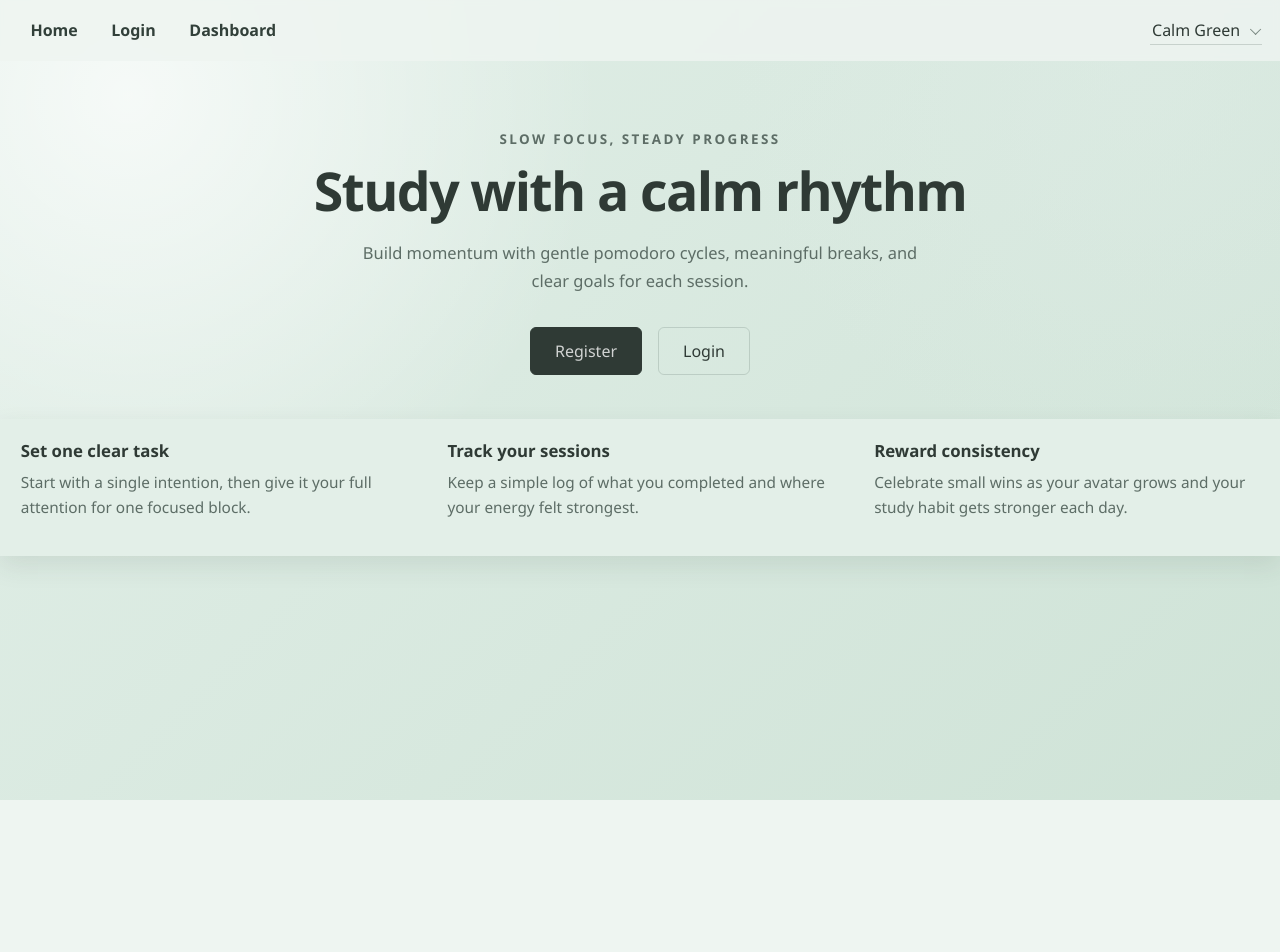
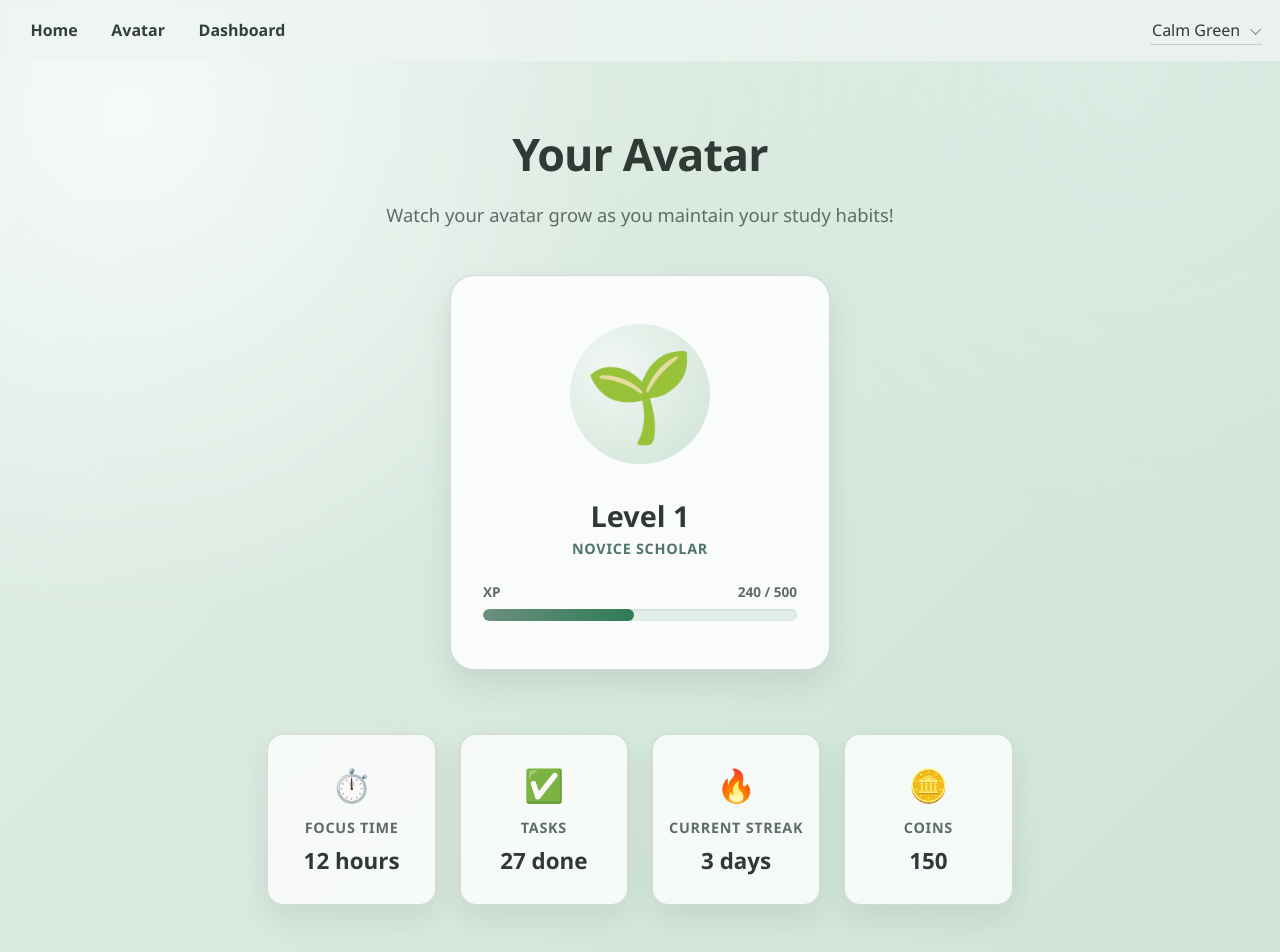
Before and after one commit to ann-johansson/PomodoroAvatarStudyApp-Fullstack, a React app in the folder Frontend/: page /avatar in a window 1280 px wide. Before the commit this address led to /. Shown: the top 952 px of the page. Before the commit the page ends 800 px from the top, so only its background shows below. Built offline with nearby package versions, Linux system fonts and the light colour scheme; sample sign-in values are in the browser's storage; the HTML template or start-up script is replaced by a standard one.

Commit message:
Add Avatar page and integrate with Navbar; update Dashboard with dynamic username and avatar stats

```diff
--- a/Frontend/src/App.jsx
+++ b/Frontend/src/App.jsx
@@ -4,6 +4,7 @@ import ProtectedRoute from './components/ProtectedRoute'
 import Home from './pages/Home'
 import Login from './pages/Login'
 import Dashboard from './pages/Dashboard'
+import Avatar from './pages/Avatar'
 
 function App() {
   return (
@@ -19,6 +20,14 @@ function App() {
             </ProtectedRoute>
           }
         />
+        <Route
+          path="/avatar"
+          element={
+            <ProtectedRoute>
+              <Avatar />
+            </ProtectedRoute>
+          }
+        />
         <Route path="*" element={<Navigate to="/" replace />} />
       </Routes>
     </MainLayout>
--- a/Frontend/src/components/Navbar.jsx
+++ b/Frontend/src/components/Navbar.jsx
@@ -1,8 +1,11 @@
 import { useState } from 'react'
-import { Link } from 'react-router-dom'
+import { Link, useLocation } from 'react-router-dom'
 import './Navbar.css'
 
 export default function Navbar() {
+  const location = useLocation()
+  const isAuthenticated = !!localStorage.getItem('authToken')
+
   const [activeTheme, setActiveTheme] = useState(() => {
     const rootTheme = document.documentElement.getAttribute('data-theme')
     return rootTheme || 'calm-green'
@@ -19,7 +22,11 @@ export default function Navbar() {
     <nav className="app-nav" aria-label="Primary">
       <div className="app-nav-links">
         <Link to="/">Home</Link>
-        <Link to="/login">Login</Link>
+        {isAuthenticated ? (
+          <Link to="/avatar">Avatar</Link>
+        ) : (
+          <Link to="/login">Login</Link>
+        )}
         <Link to="/dashboard">Dashboard</Link>
       </div>
 
--- /dev/null
+++ b/Frontend/src/pages/Avatar.css
@@ -0,0 +1,162 @@
+.avatar-page {
+  padding: 2rem 1rem 4rem;
+  max-width: 800px;
+  margin: 0 auto;
+  animation: fadeIn 0.5s ease-out;
+}
+
+@keyframes fadeIn {
+  from { opacity: 0; transform: translateY(10px); }
+  to { opacity: 1; transform: translateY(0); }
+}
+
+.avatar-header {
+  text-align: center;
+  margin-bottom: 3rem;
+}
+
+.avatar-header h1 {
+  font-size: 2.8rem;
+  color: var(--color-text);
+  margin-bottom: 0.5rem;
+  letter-spacing: -0.02em;
+}
+
+.avatar-header p {
+  color: var(--color-muted);
+  font-size: 1.15rem;
+}
+
+.avatar-viewer {
+  display: flex;
+  justify-content: center;
+  margin-bottom: 4rem;
+}
+
+.avatar-card {
+  background: var(--color-surface-strong);
+  border: 1px solid var(--color-border-strong);
+  border-radius: 24px;
+  padding: 3rem 2rem;
+  text-align: center;
+  box-shadow: var(--shadow-elevated);
+  width: 100%;
+  max-width: 380px;
+  backdrop-filter: blur(10px);
+}
+
+.avatar-stage {
+  width: 140px;
+  height: 140px;
+  margin: 0 auto 2rem;
+  background: radial-gradient(circle at 30% 30%, var(--overlay-light), transparent), var(--color-bg-accent);
+  border-radius: 50%;
+  display: flex;
+  align-items: center;
+  justify-content: center;
+  box-shadow: inset 0 0 20px rgba(0,0,0,0.05), 0 10px 20px var(--shadow-soft);
+}
+
+.avatar-sprite {
+  font-size: 5.5rem;
+  line-height: 1;
+  animation: float 3s ease-in-out infinite;
+}
+
+@keyframes float {
+  0% { transform: translateY(0px); }
+  50% { transform: translateY(-10px); }
+  100% { transform: translateY(0px); }
+}
+
+.avatar-info h2 {
+  margin: 0;
+  font-size: 1.8rem;
+  color: var(--color-text);
+}
+
+.avatar-title {
+  color: var(--color-primary);
+  font-weight: 600;
+  margin: 0.25rem 0 1.5rem;
+  text-transform: uppercase;
+  letter-spacing: 0.05em;
+  font-size: 0.9rem;
+}
+
+/* XP Bar Styles */
+.xp-container {
+  margin-top: 1.5rem;
+  text-align: left;
+}
+
+.xp-labels {
+  display: flex;
+  justify-content: space-between;
+  font-size: 0.85rem;
+  font-weight: 600;
+  color: var(--color-muted);
+  margin-bottom: 0.5rem;
+}
+
+.xp-bar-bg {
+  height: 12px;
+  background: var(--color-bg-soft);
+  border-radius: 999px;
+  overflow: hidden;
+  box-shadow: inset 0 1px 3px rgba(0,0,0,0.1);
+}
+
+.xp-bar-fill {
+  height: 100%;
+  background: linear-gradient(90deg, var(--color-primary-soft), var(--color-success));
+  border-radius: 999px;
+  transition: width 1s cubic-bezier(0.4, 0, 0.2, 1);
+}
+
+.avatar-stats {
+  display: grid;
+  grid-template-columns: repeat(4, 1fr);
+  gap: 1.5rem;
+}
+
+.stat-card {
+  background: var(--color-surface);
+  padding: 1.75rem 1rem;
+  border-radius: 16px;
+  border: 1px solid var(--color-border);
+  text-align: center;
+  box-shadow: var(--shadow-card);
+  transition: transform 0.2s ease, box-shadow 0.2s ease;
+}
+
+.stat-card:hover {
+  transform: translateY(-4px);
+  box-shadow: var(--shadow-elevated);
+}
+
+.stat-icon {
+  font-size: 2rem;
+  margin-bottom: 0.75rem;
+}
+
+.stat-card h3 {
+  font-size: 0.9rem;
+  color: var(--color-muted);
+  margin: 0 0 0.5rem 0;
+  text-transform: uppercase;
+  letter-spacing: 0.05em;
+}
+
+.stat-card p {
+  font-size: 1.4rem;
+  font-weight: bold;
+  color: var(--color-text);
+  margin: 0;
+}
+
+@media (max-width: 650px) {
+  .avatar-stats {
+    grid-template-columns: 1fr;
+  }
+}
--- /dev/null
+++ b/Frontend/src/pages/Avatar.jsx
@@ -0,0 +1,74 @@
+import './Avatar.css'
+
+export default function Avatar() {
+  // Let's use some fake data to make the styling look good!
+  const stats = {
+    level: 1,
+    title: "Novice Scholar",
+    xp: 240,
+    xpRequired: 500,
+    focusHours: 12,
+    streak: 3,
+    coins: 150,
+    finishedTasks: 27
+  }
+
+  const progressPercentage = (stats.xp / stats.xpRequired) * 100
+
+  return (
+    <div className="avatar-page">
+      <header className="avatar-header">
+        <h1>Your Avatar</h1>
+        <p>Watch your avatar grow as you maintain your study habits!</p>
+      </header>
+
+      <section className="avatar-viewer">
+        <div className="avatar-card">
+          <div className="avatar-stage">
+            <div className="avatar-sprite">🌱</div>
+          </div>
+          <div className="avatar-info">
+            <h2>Level {stats.level}</h2>
+            <p className="avatar-title">{stats.title}</p>
+
+            <div className="xp-container">
+              <div className="xp-labels">
+                <span>XP</span>
+                <span>{stats.xp} / {stats.xpRequired}</span>
+              </div>
+              <div className="xp-bar-bg">
+                <div
+                  className="xp-bar-fill"
+                  style={{ width: `${progressPercentage}%` }}
+                ></div>
+              </div>
+            </div>
+          </div>
+        </div>
+      </section>
+
+      <section className="avatar-stats">
+        <div className="stat-card">
+          <div className="stat-icon">⏱️</div>
+          <h3>Focus Time</h3>
+          <p>{stats.focusHours} hours</p>
+        </div>
+        <div className="stat-card">
+          <div className="stat-icon">✅</div>
+          <h3>Tasks</h3>
+          <p>{stats.finishedTasks} done</p>
+        </div>
+        <div className="stat-card">
+          <div className="stat-icon">🔥</div>
+          <h3>Current Streak</h3>
+          <p>{stats.streak} days</p>
+        </div>
+        <div className="stat-card">
+          <div className="stat-icon">🪙</div>
+          <h3>Coins</h3>
+          <p>{stats.coins}</p>
+        </div>
+      </section>
+    </div>
+  )
+}
--- a/Frontend/src/pages/Dashboard.css
+++ b/Frontend/src/pages/Dashboard.css
@@ -203,15 +203,27 @@
 }
 
 .avatar-placeholder {
-  font-size: 4rem;
-  background: var(--color-background);
-  width: 120px;
-  height: 120px;
+  width: 140px;
+  height: 140px;
+  background: radial-gradient(circle at 30% 30%, var(--overlay-light), transparent), var(--color-bg-accent);
   border-radius: 50%;
   display: flex;
   align-items: center;
   justify-content: center;
+  box-shadow: inset 0 0 20px rgba(0,0,0,0.05), 0 10px 20px var(--shadow-soft);
   border: 4px solid var(--level-accent);
+}
+
+.avatar-sprite {
+  font-size: 5.5rem;
+  line-height: 1;
+  animation: float 3s ease-in-out infinite;
+}
+
+@keyframes float {
+  0% { transform: translateY(0px); }
+  50% { transform: translateY(-10px); }
+  100% { transform: translateY(0px); }
 }
 
 .stats-section {
--- a/Frontend/src/pages/Dashboard.jsx
+++ b/Frontend/src/pages/Dashboard.jsx
@@ -11,6 +11,17 @@ const getUserRole = () => {
     return payload["http://schemas.microsoft.com/ws/2008/06/identity/claims/role"];
   } catch (e) {
     return null;
+  }
+}
+
+const getUserName = () => {
+  const token = localStorage.getItem('authToken');
+  if (!token) return 'Student';
+  try {
+    const payload = JSON.parse(atob(token.split('.')[1]));
+    return payload["http://schemas.xmlsoap.org/ws/2005/05/identity/claims/name"] || 'Student';
+  } catch (e) {
+    return 'Student';
   }
 }
 
@@ -70,7 +81,7 @@ export default function Dashboard() {
 
   // Fake User Stats
   const userStats = {
-    username: 'Scholar',
+    username: getUserName(),
     level: 12,
     xp: 450,
     xpRequired: 1000,
@@ -584,7 +595,9 @@ export default function Dashboard() {
           <article className="dashboard-card avatar-card">
             <h2>{userStats.username}</h2>
             <div className="avatar-display">
-              <div className="avatar-placeholder">🧑‍🎓</div>
+              <div className="avatar-placeholder">
+                <div className="avatar-sprite">🌱</div>
+              </div>
             </div>
 
             <div className="stats-section">
```
